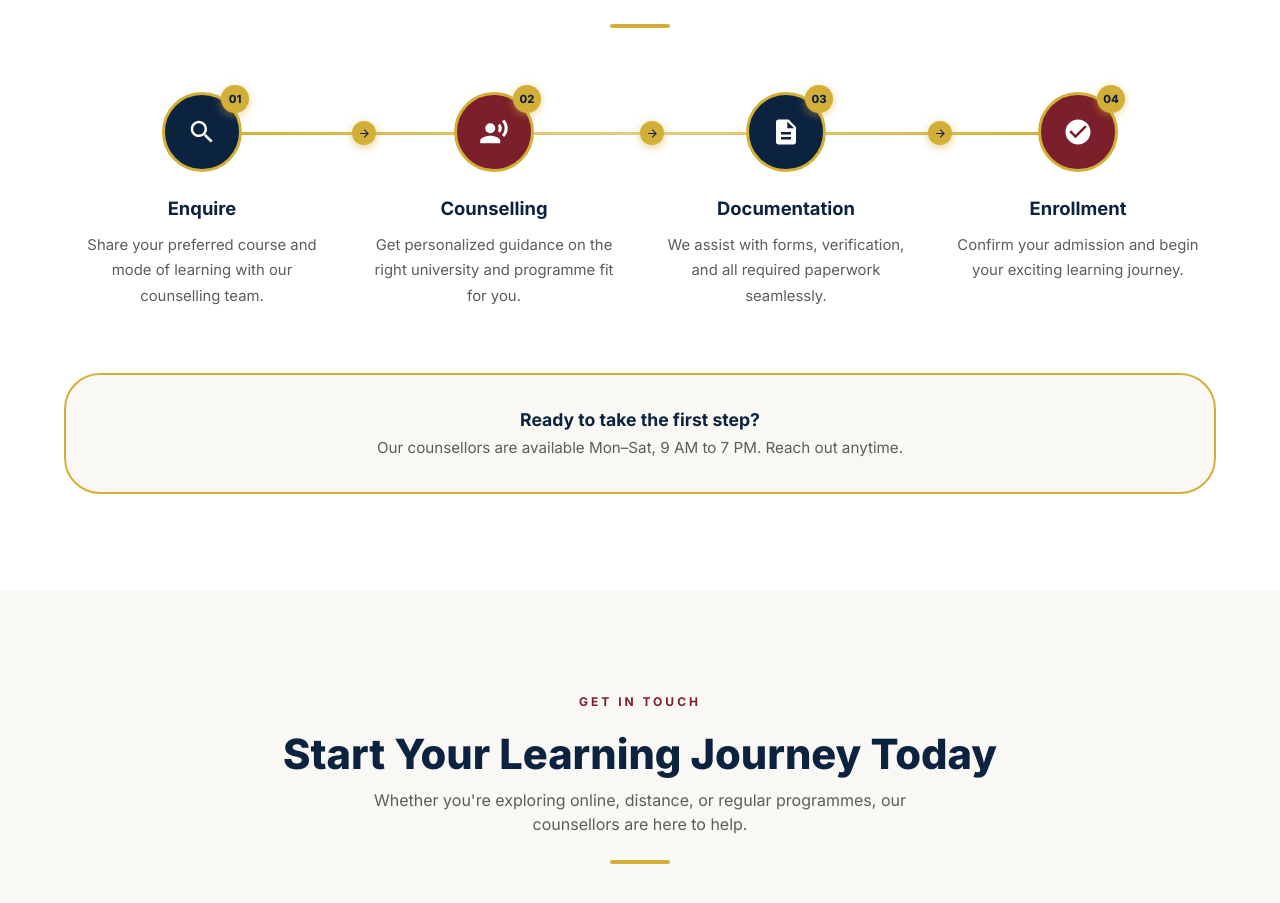
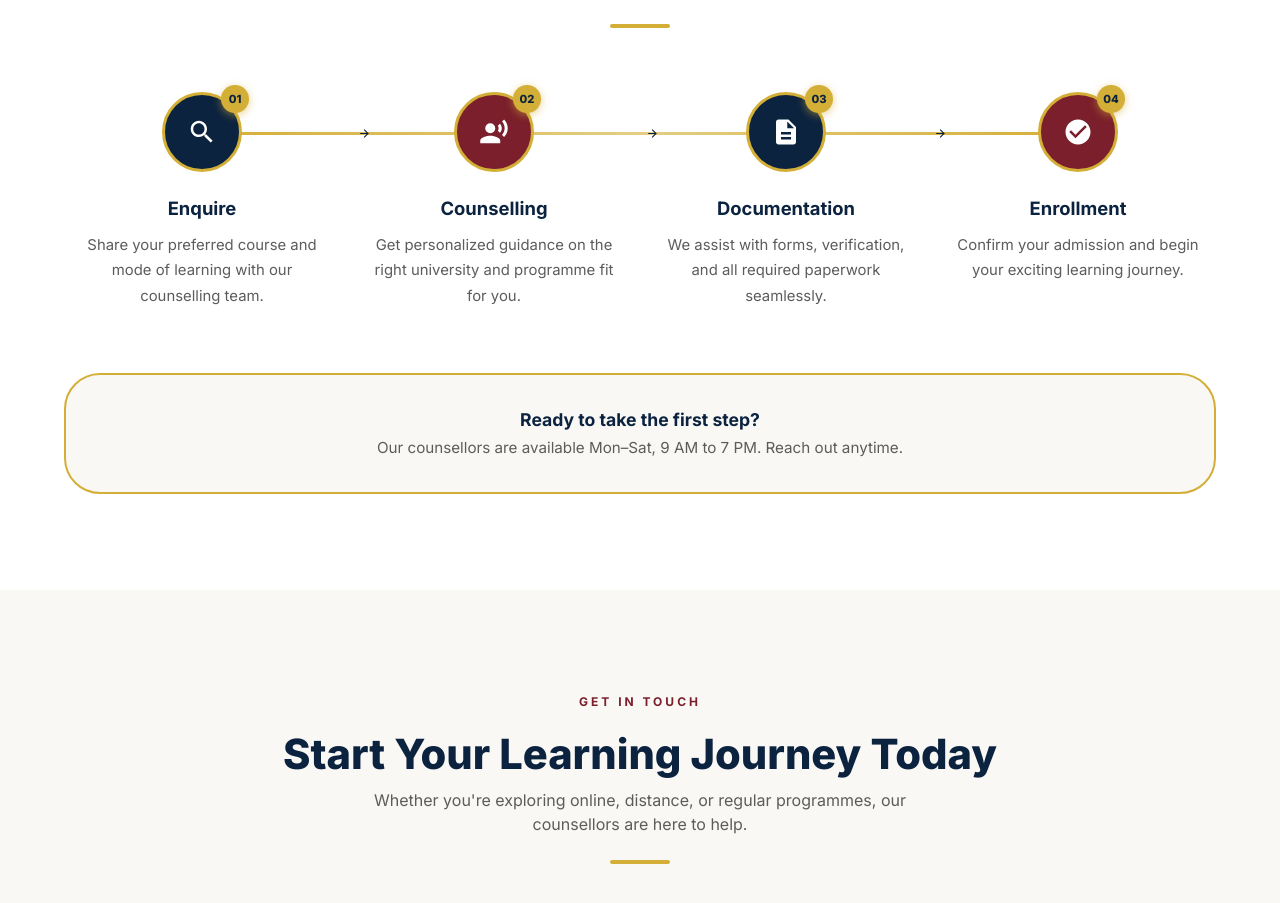
Before and after one commit to sriarpit/KIPE, a React (Vite) app: page / in a window 1280 px wide. Shown: the part 4800-5703 px from the top of the page. Built offline with nearby package versions, Linux system fonts and the light colour scheme.

Commit message:
Remove circle background from connector arrow dots

```diff
--- a/src/components/HowItWorks.jsx
+++ b/src/components/HowItWorks.jsx
@@ -201,9 +201,6 @@ export default function HowItWorks() {
                 justifyContent: 'center',
                 width: 24,
                 height: 24,
-                background: '#D4AF37',
-                borderRadius: '50%',
-                boxShadow: '0 2px 10px rgba(212,175,55,0.6)',
               }}
             >
               <ArrowForwardIcon style={{ fontSize: 13, color: '#0C2340' }} />
```
